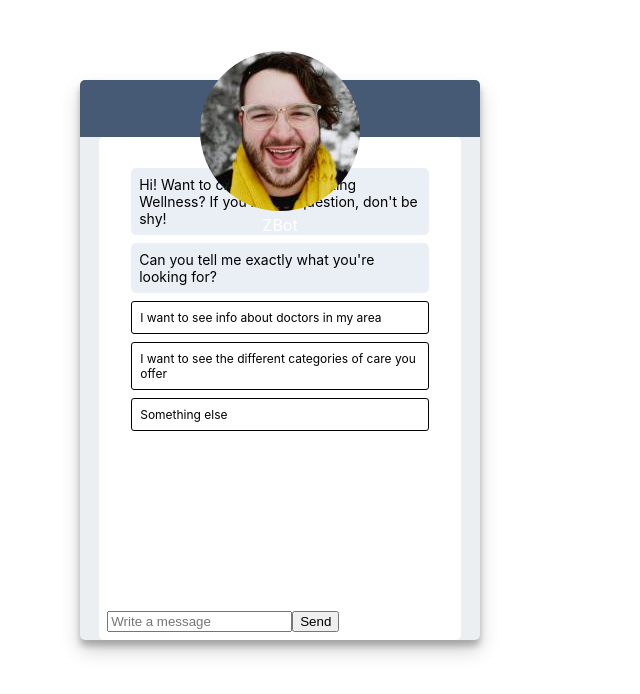
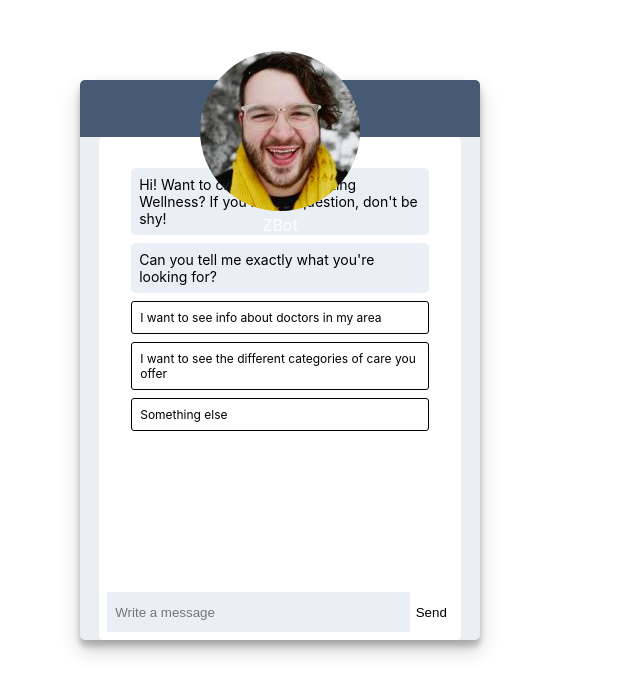
Before and after one commit to team-louis-vuitton/unlocking-wellness, a Next.js app in the folder client/: page /testpage in a window 1280 px wide. Shown: the top 694 px of the page, without its empty margins (0-640 px from the left). Built offline with nearby package versions, Linux system fonts and the light colour scheme.

Commit message:
fixed chatbot input

```diff
--- a/client/components/ChatBot.js
+++ b/client/components/ChatBot.js
@@ -43,9 +43,8 @@ function ChatBot() {
             Something else
           </span>
         </div>
-        {/* <span className={styles.chatBubble}>August 27</span> */}
         <div className={styles.footer}>
-          <form className={styles.sendForm}>
+          <form className={styles.sendMessageInput}>
             <input type="text" placeholder="Write a message" />
             <button type="submit">Send</button>
           </form>
--- a/client/styles/ChatBot.module.css
+++ b/client/styles/ChatBot.module.css
@@ -75,3 +75,27 @@
   display: flex;
   width: 100%;
 }
+
+.sendMessageInput {
+  width: 100%;
+  display: flex;
+}
+
+.sendMessageInput input {
+  width: 100%;
+  height: 2.5rem;
+  padding: 0.2rem 0.5rem;
+  background-color: #eaeff6;
+  border: none;
+}
+
+.sendMessageInput button {
+  border: none;
+  background-color: transparent;
+  cursor: pointer;
+  transition: 0.3s all ease-in-out;
+}
+
+.sendMessageInput button:hover {
+
+}
```
